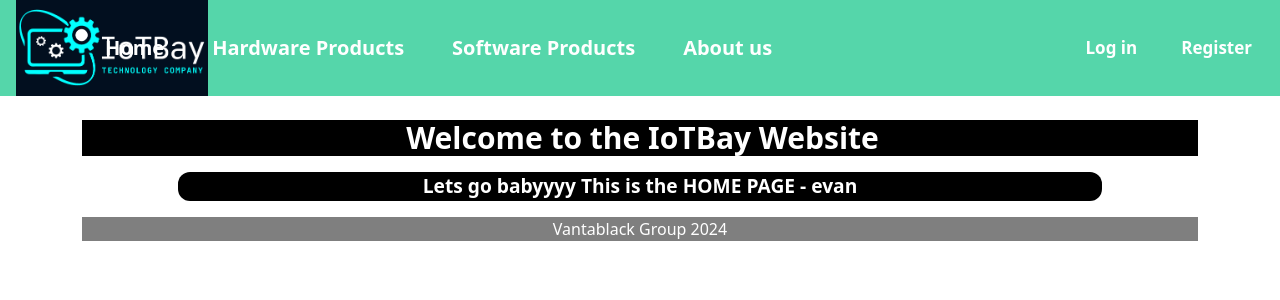
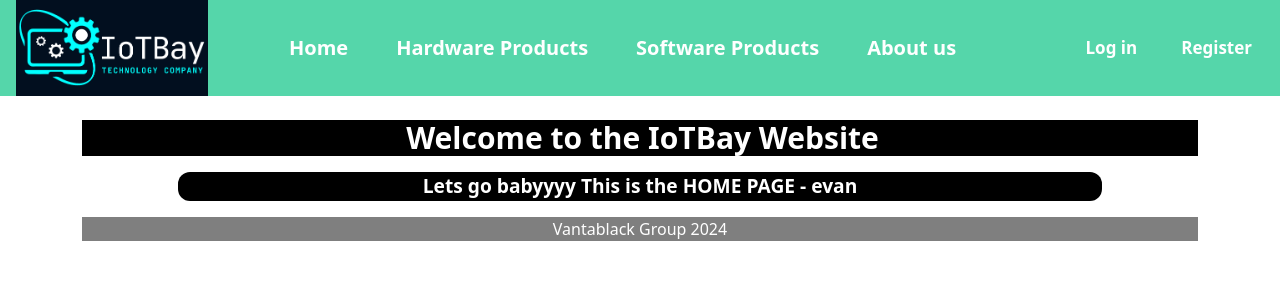
Before and after one commit to Taehexnlee/iotbay_demo, a React (Create React App) app: page / in a window 1280 px wide. Shown: the top 300 px of the page. Built offline with nearby package versions, Linux system fonts and the light colour scheme; no server answers.

Commit message:
Push Evan

```diff
--- a/src/App.css
+++ b/src/App.css
@@ -120,9 +120,8 @@ body {
 
 .page-links {
   display: flex;
-
+  justify-content: flex-start;
   padding: 0;
-  margin-left: -23rem;
 }
 
 /* .page-links a {
@@ -137,6 +136,7 @@ body {
  font-weight: bold;
  display: flex;
 } */
+
 .page-links a {
   display: block;
   text-decoration: none;
```
